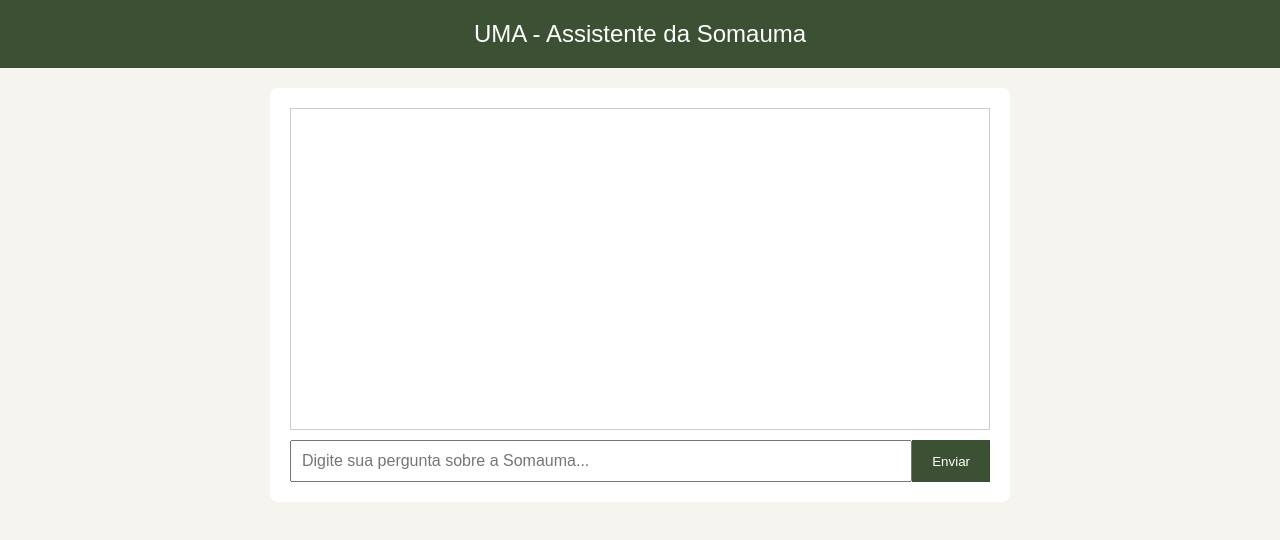
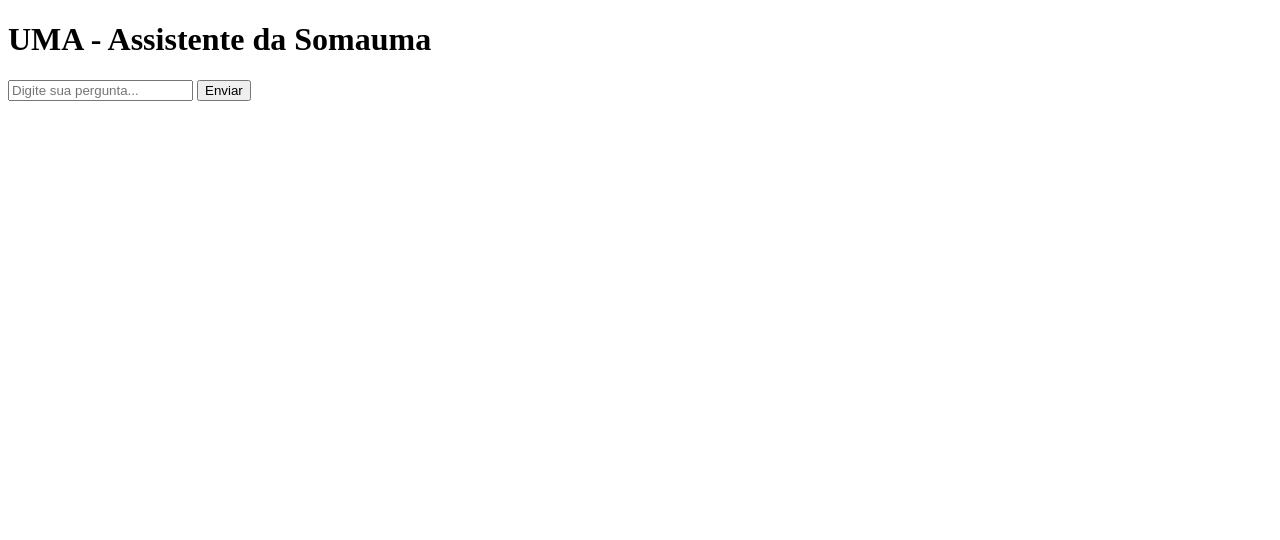
Before and after one commit to paulo060507/uma-somauma, a website: page frontend/index.html in a window 1280 px wide. Drawn offline with Linux system fonts and the light colour scheme.

Commit message:
Add files via upload

```diff
--- a/frontend/index.html
+++ b/frontend/index.html
@@ -1,50 +1,29 @@
 <!DOCTYPE html>
 <html lang="pt-BR">
 <head>
-    <meta charset="UTF-8">
-    <title>UMA - IA da Somauma</title>
-    <style>
-        body { font-family: Arial, sans-serif; background-color: #f6f4ef; margin: 0; padding: 0; }
-        .header { background-color: #3c5133; color: #fff; padding: 20px; text-align: center; font-size: 1.5em; }
-        .chatbox { width: 80%; max-width: 700px; margin: 20px auto; background: #fff; padding: 20px; border-radius: 8px; }
-        .messages { height: 300px; overflow-y: auto; margin-bottom: 10px; border: 1px solid #ccc; padding: 10px; }
-        .input-area { display: flex; }
-        input[type="text"] { flex: 1; padding: 10px; font-size: 1em; }
-        button { padding: 10px 20px; background: #3c5133; color: #fff; border: none; cursor: pointer; }
-        button:hover { background: #2f4027; }
-        .user { font-weight: bold; }
-        .uma { color: #7b4f2c; }
-    </style>
+  <meta charset="UTF-8" />
+  <meta name="viewport" content="width=device-width, initial-scale=1.0" />
+  <title>UMA - Assistente da Somauma</title>
 </head>
 <body>
-    <div class="header">UMA - Assistente da Somauma</div>
-    <div class="chatbox">
-        <div class="messages" id="messages"></div>
-        <div class="input-area">
-            <input type="text" id="userInput" placeholder="Digite sua pergunta sobre a Somauma...">
-            <button onclick="sendMessage()">Enviar</button>
-        </div>
-    </div>
-    <script>
-        async function sendMessage() {
-            const input = document.getElementById('userInput');
-            const message = input.value.trim();
-            if (!message) return;
-
-            const messagesDiv = document.getElementById('messages');
-            messagesDiv.innerHTML += `<div><span class='user'>Você:</span> ${message}</div>`;
-            input.value = "";
-
-            const response = await fetch('/api', {
-                method: 'POST',
-                headers: {'Content-Type': 'application/json'},
-                body: JSON.stringify({ message })
-            });
-
-            const data = await response.json();
-            messagesDiv.innerHTML += `<div><span class='uma'>UMA:</span> ${data.reply || "Erro na resposta."}</div>`;
-            messagesDiv.scrollTop = messagesDiv.scrollHeight;
-        }
-    </script>
+  <h1>UMA - Assistente da Somauma</h1>
+  <div id="chat"></div>
+  <input type="text" id="pergunta" placeholder="Digite sua pergunta..." />
+  <button onclick="enviar()">Enviar</button>
+  <script>
+    async function enviar() {
+      const pergunta = document.getElementById('pergunta').value;
+      const res = await fetch('/api/chat', {
+        method: 'POST',
+        headers: { 'Content-Type': 'application/json' },
+        body: JSON.stringify({ message: pergunta })
+      });
+      const data = await res.json();
+      const chat = document.getElementById('chat');
+      chat.innerHTML += `<p><strong>Você:</strong> ${pergunta}</p>`;
+      chat.innerHTML += `<p><strong>UMA:</strong> ${data.resposta}</p>`;
+      document.getElementById('pergunta').value = '';
+    }
+  </script>
 </body>
 </html>
```
Also changed, not shown: backend/server.js (+28 -29 lines).
